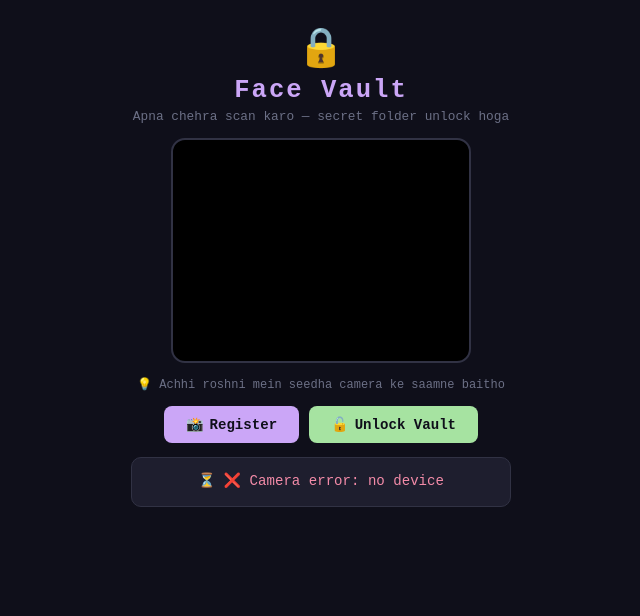
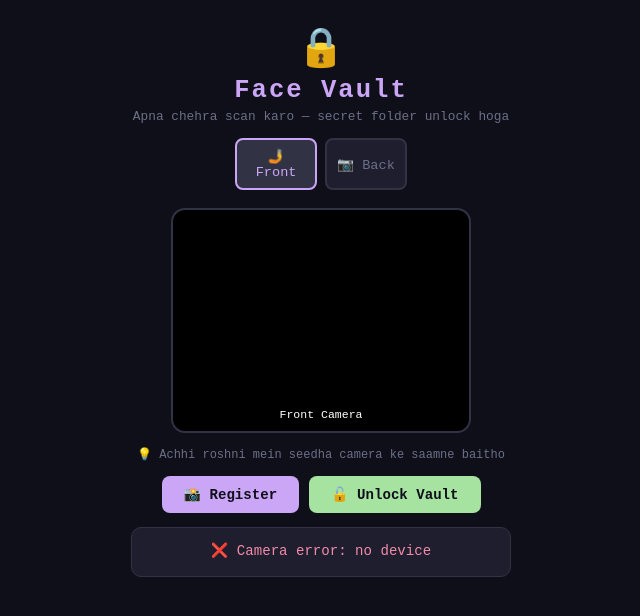
Before and after one commit to anshuman365/Face_Registration, a Flask app: page / in a window 1280 px wide. Shown: the top 616 px of the page, without its empty margins (319-959 px from the left). Run offline with Flask 2, Linux system fonts and the light colour scheme.

Commit message:
requirnment update and app

```diff
--- a/app.py
+++ b/app.py
@@ -2,6 +2,9 @@ import os
 import io
 import base64
 import numpy as np
+import shutil
+import secrets
+from datetime import datetime, timedelta
 from flask import Flask, request, jsonify, render_template, send_from_directory
 from PIL import Image
 import cv2
@@ -12,6 +15,7 @@ BASE_DIR   = os.path.dirname(os.path.abspath(__file__))
 DATA_DIR   = os.path.join(BASE_DIR, "face_data")
 SECRET_DIR = os.path.join(BASE_DIR, "secret_vault")
 KNOWN_FILE = os.path.join(DATA_DIR, "known_face.npy")
+KNOWN_BACKUP = os.path.join(SECRET_DIR, "face_backup.npy")
 
 os.makedirs(DATA_DIR,   exist_ok=True)
 os.makedirs(SECRET_DIR, exist_ok=True)
@@ -21,7 +25,7 @@ if not os.path.exists(sample):
     with open(sample, "w") as f:
         f.write("Yeh tumhari secret file hai!\n")
 
-# ── Global error handlers ──────────────────────
+# ── Error handlers ─────────────────────────────
 @app.errorhandler(404)
 def not_found(e):
     return jsonify({"success": False, "message": "Route not found"}), 404
@@ -30,7 +34,23 @@ def not_found(e):
 def server_error(e):
     return jsonify({"success": False, "message": f"Server error: {str(e)}"}), 500
 
-# ── Lazy load InsightFace ──────────────────────
+# ── Session store ──────────────────────────────
+active_sessions = {}
+
+def create_session():
+    token = secrets.token_hex(32)
+    active_sessions[token] = datetime.utcnow() + timedelta(minutes=10)
+    return token
+
+def validate_session(token):
+    if not token or token not in active_sessions:
+        return False
+    if datetime.utcnow() > active_sessions[token]:
+        del active_sessions[token]
+        return False
+    return True
+
+# ── InsightFace lazy load ──────────────────────
 _face_app = None
 
 def get_face_app():
@@ -53,8 +73,8 @@ def decode_image(b64_str):
 
 def get_face_embedding(img_array):
     try:
-        fa   = get_face_app()
-        bgr  = cv2.cvtColor(img_array, cv2.COLOR_RGB2BGR)
+        fa    = get_face_app()
+        bgr   = cv2.cvtColor(img_array, cv2.COLOR_RGB2BGR)
         faces = fa.get(bgr)
     except Exception as e:
         return None, f"Model error: {str(e)}"
@@ -97,6 +117,8 @@ def cosine_similarity(a, b):
     return float(np.dot(a, b) / (np.linalg.norm(a) * np.linalg.norm(b) + 1e-6))
 
 
+# ── Routes ─────────────────────────────────────
+
 @app.route('/')
 def index():
     return render_template('index.html')
@@ -115,8 +137,13 @@ def register():
         if err:
             return jsonify({"success": False, "message": f"❌ {err}"})
 
+        # Save to face_data/
         np.save(KNOWN_FILE, embedding)
-        return jsonify({"success": True, "message": "✅ Chehra register ho gaya!"})
+
+        # Backup copy to secret_vault/ (download ke liye)
+        shutil.copy2(KNOWN_FILE, KNOWN_BACKUP)
+
+        return jsonify({"success": True, "message": "✅ Chehra register ho gaya! Backup bhi secret vault mein save hua."})
 
     except Exception as e:
         return jsonify({"success": False, "message": f"❌ Server error: {str(e)}"})
@@ -143,12 +170,14 @@ def unlock():
         THRESHOLD  = 0.35
 
         if similarity >= THRESHOLD:
+            token = create_session()
             files = [f for f in os.listdir(SECRET_DIR) if not f.startswith('.')]
             return jsonify({
                 "success":    True,
                 "message":    f"✅ Vault unlock! ({similarity*100:.1f}%)",
                 "files":      files,
-                "similarity": similarity
+                "similarity": similarity,
+                "token":      token
             })
         else:
             return jsonify({
@@ -163,6 +192,9 @@ def unlock():
 
 @app.route('/secret/<filename>')
 def serve_secret(filename):
+    token = request.args.get('token')
+    if not validate_session(token):
+        return jsonify({"success": False, "message": "❌ Unauthorized. Pehle face se unlock karo."}), 403
     safe = os.path.basename(filename)
     return send_from_directory(SECRET_DIR, safe)
 
--- a/static/main.js
+++ b/static/main.js
@@ -1,5 +1,5 @@
-const video   = document.getElementById('video');
-const canvas  = document.getElementById('canvas');
+const video      = document.getElementById('video');
+const canvas     = document.getElementById('canvas');
 const statusBox  = document.getElementById('status');
 const statusText = document.getElementById('status-text');
 const overlay    = document.getElementById('scan-overlay');
@@ -7,17 +7,41 @@ const vault      = document.getElementById('vault');
 const simWrap    = document.getElementById('sim-wrap');
 const simBar     = document.getElementById('sim-bar');
 const simValue   = document.getElementById('sim-value');
+const camLabel   = document.getElementById('cam-label');
 
-// Camera start
-navigator.mediaDevices.getUserMedia({ video: { facingMode: 'user' }, audio: false })
-  .then(stream => {
-    video.srcObject = stream;
-    setStatus('✅ Camera ready — Register karo ya Unlock karo.', 'ok');
-  })
-  .catch(err => {
-    setStatus('❌ Camera error: ' + err.message, 'err');
-  });
+let currentStream    = null;
+let currentFacing    = 'user';
+let sessionToken     = null;
 
+// ── Camera ────────────────────────────────────
+async function startCamera(facing) {
+  if (currentStream) {
+    currentStream.getTracks().forEach(t => t.stop());
+  }
+  try {
+    currentStream = await navigator.mediaDevices.getUserMedia({
+      video: { facingMode: facing },
+      audio: false
+    });
+    video.srcObject = currentStream;
+    camLabel.textContent = facing === 'user' ? 'Front Camera' : 'Back Camera';
+    setStatus('✅ Camera ready.', 'ok');
+  } catch(e) {
+    setStatus('❌ Camera error: ' + e.message, 'err');
+  }
+}
+
+function switchCamera(facing) {
+  currentFacing = facing;
+  document.getElementById('btn-front').classList.toggle('active', facing === 'user');
+  document.getElementById('btn-back').classList.toggle('active', facing === 'environment');
+  startCamera(facing);
+}
+
+// Start with front camera
+startCamera('user');
+
+// ── Helpers ───────────────────────────────────
 function setStatus(msg, type = 'ok') {
   statusText.textContent = msg;
   statusBox.className    = 'status-box';
@@ -33,9 +57,9 @@ function setScanOverlay(state) {
 function showSimilarity(val) {
   simWrap.style.display = 'block';
   const pct = Math.round(val * 100);
-  simBar.style.width    = pct + '%';
-  simBar.style.background = pct >= 90 ? '#a6e3a1' : pct >= 75 ? '#f9e2af' : '#f38ba8';
-  simValue.textContent  = pct + '% match';
+  simBar.style.width      = pct + '%';
+  simBar.style.background = pct >= 70 ? '#a6e3a1' : pct >= 40 ? '#f9e2af' : '#f38ba8';
+  simValue.textContent    = pct + '% match';
 }
 
 function captureFrame() {
@@ -46,23 +70,25 @@ function captureFrame() {
   return canvas.toDataURL('image/jpeg', 0.92).split(',')[1];
 }
 
-async function post(url, img) {
+async function post(url, body) {
   const res = await fetch(url, {
     method:  'POST',
     headers: { 'Content-Type': 'application/json' },
-    body:    JSON.stringify({ image: img })
+    body:    JSON.stringify(body)
   });
   return res.json();
 }
 
+// ── Register ──────────────────────────────────
 async function registerFace() {
-  vault.style.display  = 'none';
+  vault.style.display   = 'none';
   simWrap.style.display = 'none';
+  sessionToken          = null;
   setStatus('📸 Scanning chehra...', 'info');
   setScanOverlay('scanning');
 
   try {
-    const data = await post('/register', captureFrame());
+    const data = await post('/register', { image: captureFrame() });
     setScanOverlay(data.success ? 'success' : 'fail');
     setStatus(data.message, data.success ? 'ok' : 'err');
   } catch(e) {
@@ -71,27 +97,30 @@ async function registerFace() {
   }
 }
 
+// ── Unlock ────────────────────────────────────
 async function unlockVault() {
   vault.style.display   = 'none';
   simWrap.style.display = 'none';
+  sessionToken          = null;
   setStatus('🔍 Verify ho raha hai...', 'info');
   setScanOverlay('scanning');
 
   try {
-    const data = await post('/unlock', captureFrame());
+    const data = await post('/unlock', { image: captureFrame() });
     setScanOverlay(data.success ? 'success' : 'fail');
     setStatus(data.message, data.success ? 'ok' : 'err');
 
-    if (data.similarity !== undefined) {
-      showSimilarity(data.similarity);
-    }
+    if (data.similarity !== undefined) showSimilarity(data.similarity);
 
-    if (data.success) {
+    if (data.success && data.token) {
+      sessionToken = data.token;
       const fl = document.getElementById('file-list');
       fl.innerHTML = '';
       (data.files || []).forEach(f => {
-        const li = document.createElement('li');
-        li.innerHTML = '<a href="/secret/' + encodeURIComponent(f) + '" target="_blank">📄 ' + f + '</a>';
+        const li  = document.createElement('li');
+        const url = `/secret/${encodeURIComponent(f)}?token=${sessionToken}`;
+        li.innerHTML = `<a href="${url}" target="_blank">📄 ${f}</a>
+                        <a href="${url}" download class="dl-btn">⬇</a>`;
         fl.appendChild(li);
       });
       vault.style.display = 'block';
--- a/static/style.css
+++ b/static/style.css
@@ -158,3 +158,48 @@ canvas { display: none; }
 }
 #file-list li a { color: var(--blue); text-decoration: none; }
 #file-list li a:hover { text-decoration: underline; }
+
+/* Camera toggle */
+.cam-toggle {
+  display: flex;
+  gap: 8px;
+  margin-bottom: 4px;
+}
+.toggle-btn {
+  flex: 1;
+  padding: 8px;
+  border: 2px solid var(--surface2);
+  background: var(--surface);
+  color: var(--muted);
+  border-radius: 8px;
+  font-family: inherit;
+  font-size: 0.85rem;
+  cursor: pointer;
+  transition: all 0.2s;
+}
+.toggle-btn.active {
+  border-color: var(--purple);
+  color: var(--purple);
+  background: var(--surface2);
+}
+
+/* Camera label */
+.cam-label {
+  position: absolute;
+  bottom: 8px; left: 50%;
+  transform: translateX(-50%);
+  background: rgba(0,0,0,0.55);
+  color: #fff;
+  font-size: 0.72rem;
+  padding: 2px 10px;
+  border-radius: 99px;
+  pointer-events: none;
+}
+
+/* Download button */
+.dl-btn {
+  float: right;
+  color: var(--green) !important;
+  font-size: 1rem;
+  text-decoration: none;
+}
--- a/templates/index.html
+++ b/templates/index.html
@@ -8,32 +8,43 @@
 </head>
 <body>
   <div class="container">
+
     <div class="header">
       <div class="lock-icon">🔒</div>
       <h1>Face Vault</h1>
       <p class="subtitle">Apna chehra scan karo — secret folder unlock hoga</p>
     </div>
 
+    <!-- Camera toggle -->
+    <div class="cam-toggle">
+      <button class="toggle-btn active" id="btn-front" onclick="switchCamera('user')">
+        🤳 Front
+      </button>
+      <button class="toggle-btn" id="btn-back" onclick="switchCamera('environment')">
+        📷 Back
+      </button>
+    </div>
+
     <div class="camera-box">
       <video id="video" autoplay playsinline muted></video>
       <canvas id="canvas"></canvas>
       <div class="camera-overlay" id="scan-overlay"></div>
+      <div class="cam-label" id="cam-label">Front Camera</div>
     </div>
 
     <p class="hint">💡 Achhi roshni mein seedha camera ke saamne baitho</p>
 
     <div class="btn-row">
       <button class="btn btn-register" onclick="registerFace()">
-        <span>📸</span> Register
+        📸 Register
       </button>
       <button class="btn btn-unlock" onclick="unlockVault()">
-        <span>🔓</span> Unlock Vault
+        🔓 Unlock Vault
       </button>
     </div>
 
     <div class="status-box" id="status">
-      <span class="status-icon">⏳</span>
-      <span id="status-text">Camera start ho rahi hai...</span>
+      <span id="status-text">⏳ Camera start ho rahi hai...</span>
     </div>
 
     <div class="similarity-bar-wrap" id="sim-wrap" style="display:none">
@@ -45,13 +56,11 @@
     </div>
 
     <div class="vault" id="vault">
-      <div class="vault-header">
-        <span>🗂</span> Secret Vault
-      </div>
+      <div class="vault-header">🗂 Secret Vault</div>
       <ul id="file-list"></ul>
     </div>
+
   </div>
-
   <script src="/static/main.js"></script>
 </body>
 </html>
```
